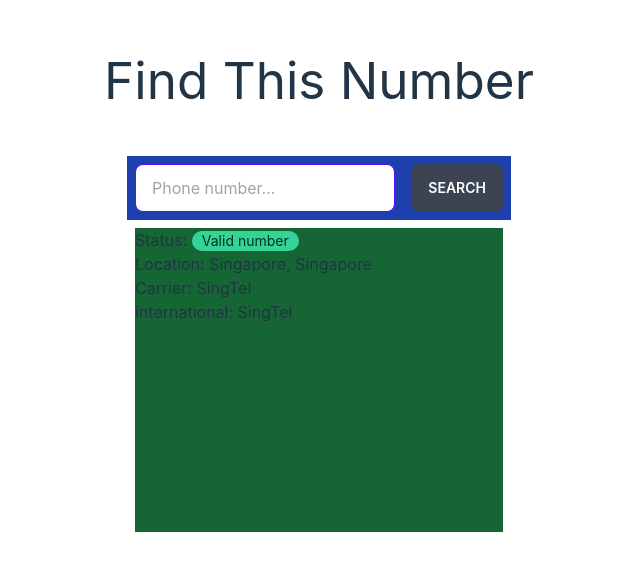
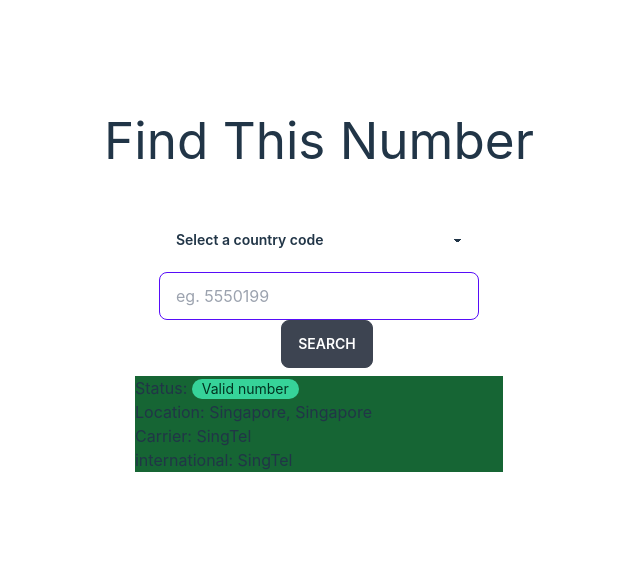
Before and after one commit to roycehoe/number-search, a Vue app in the folder frontend/: page / in a window 1280 px wide. Shown: the part 128-698 px from the top of the page, without its empty margins (321-961 px from the left). Built offline with nearby package versions, Linux system fonts and the light colour scheme.

Commit message:
feat: Add dropdown which allows users to select by country code

```diff
--- a/frontend/package.json
+++ b/frontend/package.json
@@ -9,6 +9,7 @@
     "preview": "vite preview"
   },
   "dependencies": {
+    "country-calling-code": "^0.0.3",
     "daisyui": "^2.51.4",
     "vue": "^3.2.47"
   },
--- a/frontend/src/App.vue
+++ b/frontend/src/App.vue
@@ -1,4 +1,5 @@
 <script setup lang="ts">
+import codes from 'country-calling-code';
 import { ref } from 'vue';
 
 export interface Format {
@@ -48,8 +49,14 @@ const MOCK_DATA = {
 const searchInput = ref("")
 const isLoading = ref(false)
 const mockData = ref(MOCK_DATA)
+const countryCode = ref("65")
 
 function handleClick() {
+  console.log(codes)
+}
+
+function handleSelectCountryCode(event) {
+  console.log(event)
 }
 
 
@@ -58,20 +65,28 @@ function handleClick() {
 <template>
   <div class="flex flex-col justify-center items-center">
     <h1 class="m-12">Find This Number</h1>
-    <div class="grid grid-rows-6 w-96">
-      <div class="phone-number-input bg-blue-800 row-span-1">
-        <div class="flex m-2">
+    <select class="select w-full max-w-xs">
+      <option disabled selected>Select a country code</option>
+      <option v-for="{ country, countryCodes, isoCode2, isoCode3 } in codes">
+        <a @click="handleSelectCountryCode(countryCodes[0])">
+          {{ country }} +{{ countryCodes[0] }}
+        </a>
+      </option>
+    </select>
+
+    <div class="phone-number-input w-full max-w-xs">
       <div>
-            <input v-model="searchInput" type="text" placeholder="Phone number..."
-              class="input input-bordered input-primary w-full h-full" />
+        <input v-model="searchInput" type="text" placeholder="eg. 5550199"
+          class="input input-bordered input-primary w-full mt-2" />
       </div>
+    </div>
+
     <div class="ml-4">
       <button class="btn" :class="{
         'btn loading': isLoading
       }" @click="handleClick">Search</button>
     </div>
-        </div>
-      </div>
+    <div class="w-96">
       <Transition>
         <div v-if="!isLoading" class="phone-number-result bg-green-800 row-span-5 m-2">
           <div class="flex">
```
Also changed, not shown: 1 other file (tests, documents, lock files or other folders). Lines whose indentation alone changed are shown as unchanged.
